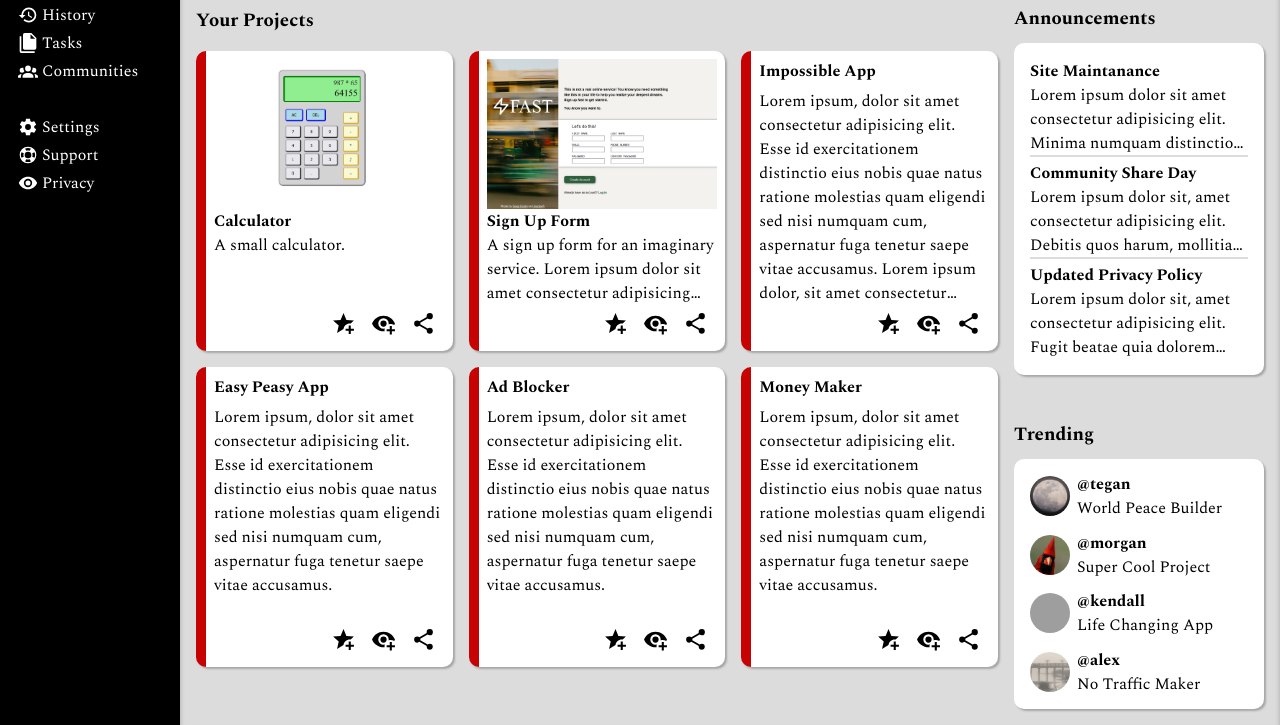
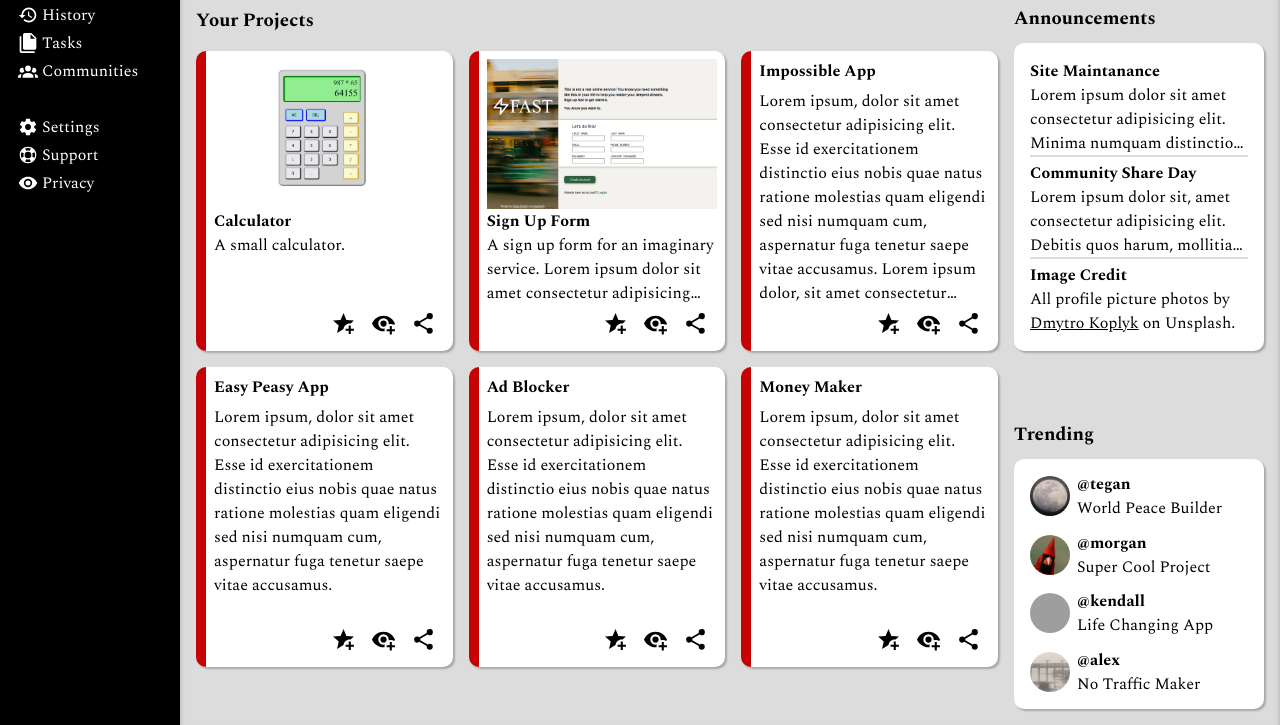
Before and after one commit to peipp0815/admin-dasboard, a plain HTML site: page index.html in a window 1280 px wide. Shown: the part 161-886 px from the top of the page. Drawn offline with nearby package versions, Linux system fonts and the light colour scheme; grey boxes are pictures that could not be loaded.

Commit message:
Add image credit

```diff
--- a/index.html
+++ b/index.html
@@ -435,12 +435,11 @@
               </p>
             </div>
             <div class="announcement">
-              <h4><a href="">Updated Privacy Policy</a></h4>
+              <h4><a href="https://unsplash.com/@dkoplyk">Image Credit</a></h4>
               <p>
-                Lorem ipsum dolor sit, amet consectetur adipisicing elit. Fugit
-                beatae quia dolorem aliquam quasi a voluptate debitis vero
-                consectetur. Quasi, deserunt officia? Voluptate voluptatum sequi
-                doloremque blanditiis odit pariatur asperiores!
+                All profile picture photos by
+                <a href="https://unsplash.com/@dkoplyk">Dmytro Koplyk</a> on
+                Unsplash.
               </p>
             </div>
           </div>
--- a/styles.css
+++ b/styles.css
@@ -415,6 +415,10 @@ a {
   border: 0;
 }
 
+.announcement:last-child p a {
+  text-decoration: underline;
+}
+
 .trending-container {
   background-color: var(--header-color);
   height: 250px;
```
